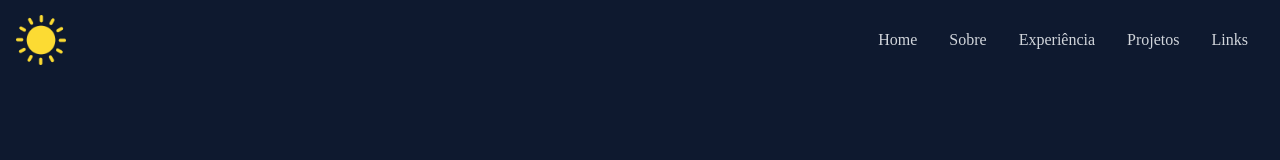
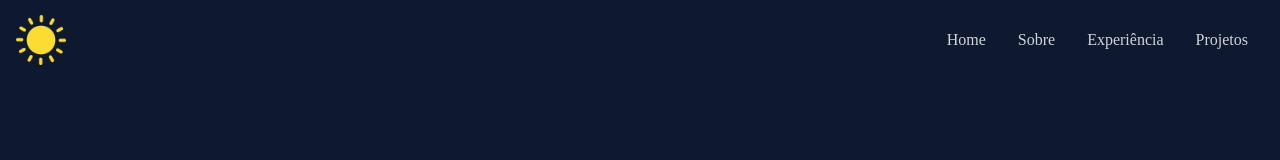
Before and after one commit to sdrashen/my-portifolio, a React (Create React App) app: page / in a window 1280 px wide. Shown: the top 160 px of the page. Built offline with nearby package versions, Linux system fonts and the light colour scheme; the HTML template or start-up script is replaced by a standard one.

Commit message:
feat: insert linkedin link

```diff
--- a/src/components/Navbar.jsx
+++ b/src/components/Navbar.jsx
@@ -38,11 +38,6 @@ const Navbar = () => {
               Projetos
             </Link>
           </li>
-          <li>
-            <Link to='links' smooth={true} duration={500}>
-              Links
-            </Link>
-          </li>
         </ul>
 
       {/*Hamburguer*/}
@@ -56,7 +51,6 @@ const Navbar = () => {
         <li className='py-6 text-4xl'>Sobre</li>
         <li className='py-6 text-4xl'>Experiência</li>
         <li className='py-6 text-4xl'>Projetos</li>
-        <li className='py-6 text-4xl'>Links</li>
       </ul>
 
       {/*Social icons*/}
@@ -64,7 +58,7 @@ const Navbar = () => {
         <ul>
           <li className='w-[160px] h-[60px] flex justify-between items-center ml-[-100px] hover:ml-[-10px] duration-300 bg-blue-700'>
             <a className='flex justify-between items-center w-full text-gray-300'
-            href='/'>
+            href='https://www.linkedin.com/in/sabrinadrashen/' target='-blank'>
               Linkedin <AiFillLinkedin size={40}/>
             </a>
           </li>
```
